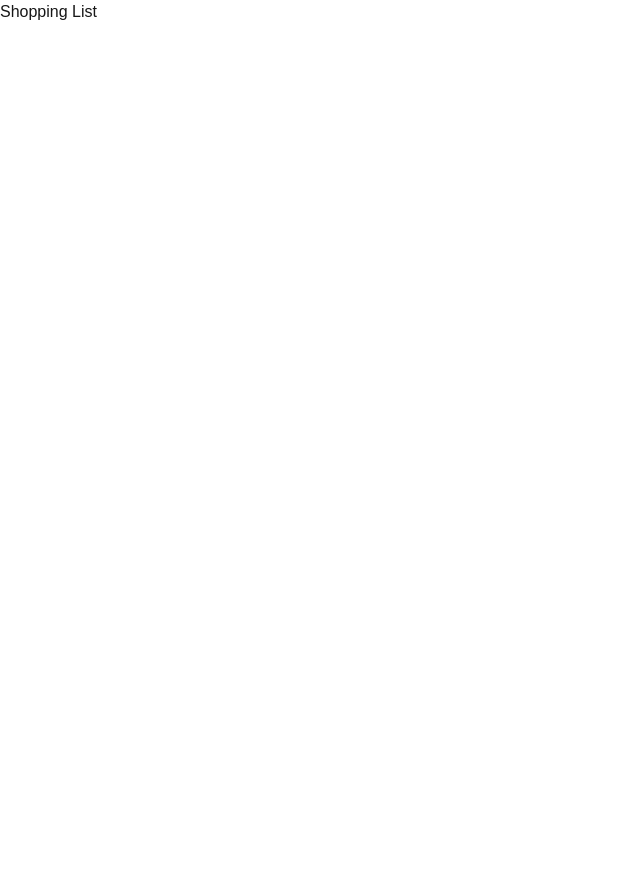
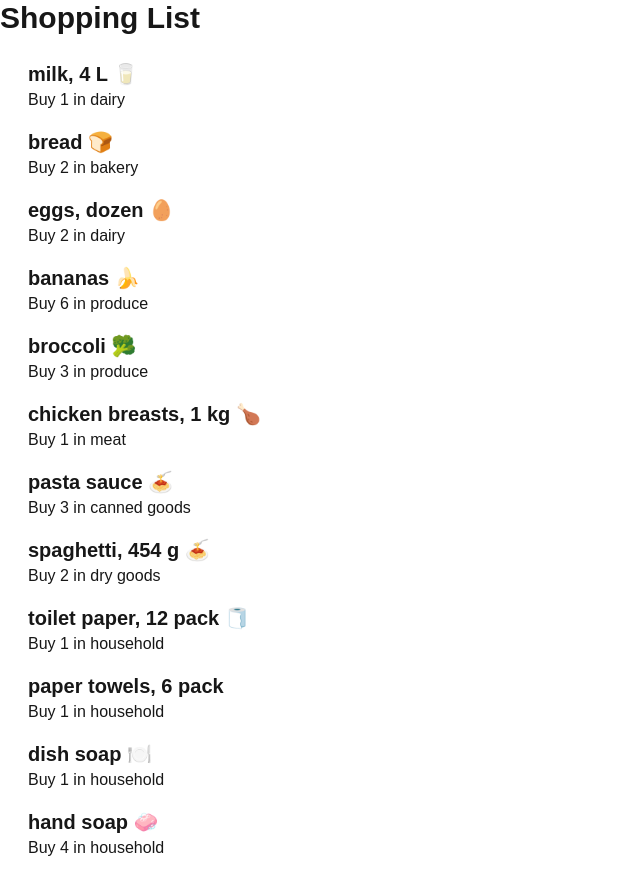
Before and after one commit to rylan-mccluskey/cprg306-assignments, a Next.js app: page /week-3 in a window 1280 px wide. Shown: the whole page, without its empty margins (0-640 px from the left). Before the commit the page ends 800 px from the top, so only its background shows below. Built offline with nearby package versions, Linux system fonts and the light colour scheme.

Commit message:
Commit and complicated, repeated code on item-list

```diff
--- a/app/week-3/item-list.js
+++ b/app/week-3/item-list.js
@@ -1,3 +1,5 @@
+import { Item } from "./item";
+
 export default function ItemList() {
   const item1 = {
     name: "milk, 4 L 🥛",
@@ -70,4 +72,21 @@ export default function ItemList() {
     quantity: 4,
     category: "household",
   };
+
+  return (
+    <ul>
+      <div><Item name={item1.name} quantity={item1.quantity} category={item1.category} /></div>
+      <div><Item name={item2.name} quantity={item2.quantity} category={item2.category} /></div>
+      <div><Item name={item3.name} quantity={item3.quantity} category={item3.category} /></div>
+      <div><Item name={item4.name} quantity={item4.quantity} category={item4.category} /></div>
+      <div><Item name={item5.name} quantity={item5.quantity} category={item5.category} /></div>
+      <div><Item name={item6.name} quantity={item6.quantity} category={item6.category} /></div>
+      <div><Item name={item7.name} quantity={item7.quantity} category={item7.category} /></div>
+      <div><Item name={item8.name} quantity={item8.quantity} category={item8.category} /></div>
+      <div><Item name={item9.name} quantity={item9.quantity} category={item9.category} /></div>
+      <div><Item name={item10.name} quantity={item10.quantity} category={item10.category} /></div>
+      <div><Item name={item11.name} quantity={item11.quantity} category={item11.category} /></div>
+      <div><Item name={item12.name} quantity={item12.quantity} category={item12.category} /></div>
+    </ul>
+  );
 }
--- a/app/week-3/item.js
+++ b/app/week-3/item.js
@@ -1,3 +1,8 @@
-export default function Item() {
-
-}
+export function Item({ name, quantity, category }) {
+    return (
+      <li className="mb-4 indent-7">
+        <p className="font-bold text-xl">{name}</p>
+        <p>Buy {quantity} in {category}</p>
+      </li>
+    );
+  }
--- a/app/week-3/page.js
+++ b/app/week-3/page.js
@@ -1,9 +1,10 @@
-import ItemList from "./item-list"
+import ItemList from "./item-list";
 
 export default function Page() {
   return (
     <main>
-        <h1>Shopping List</h1>
+      <h1 className="font-bold text-3xl">Shopping List</h1>
+      <br></br>
       <ItemList />
     </main>
   );
```
Lines whose indentation alone changed are shown as unchanged.
